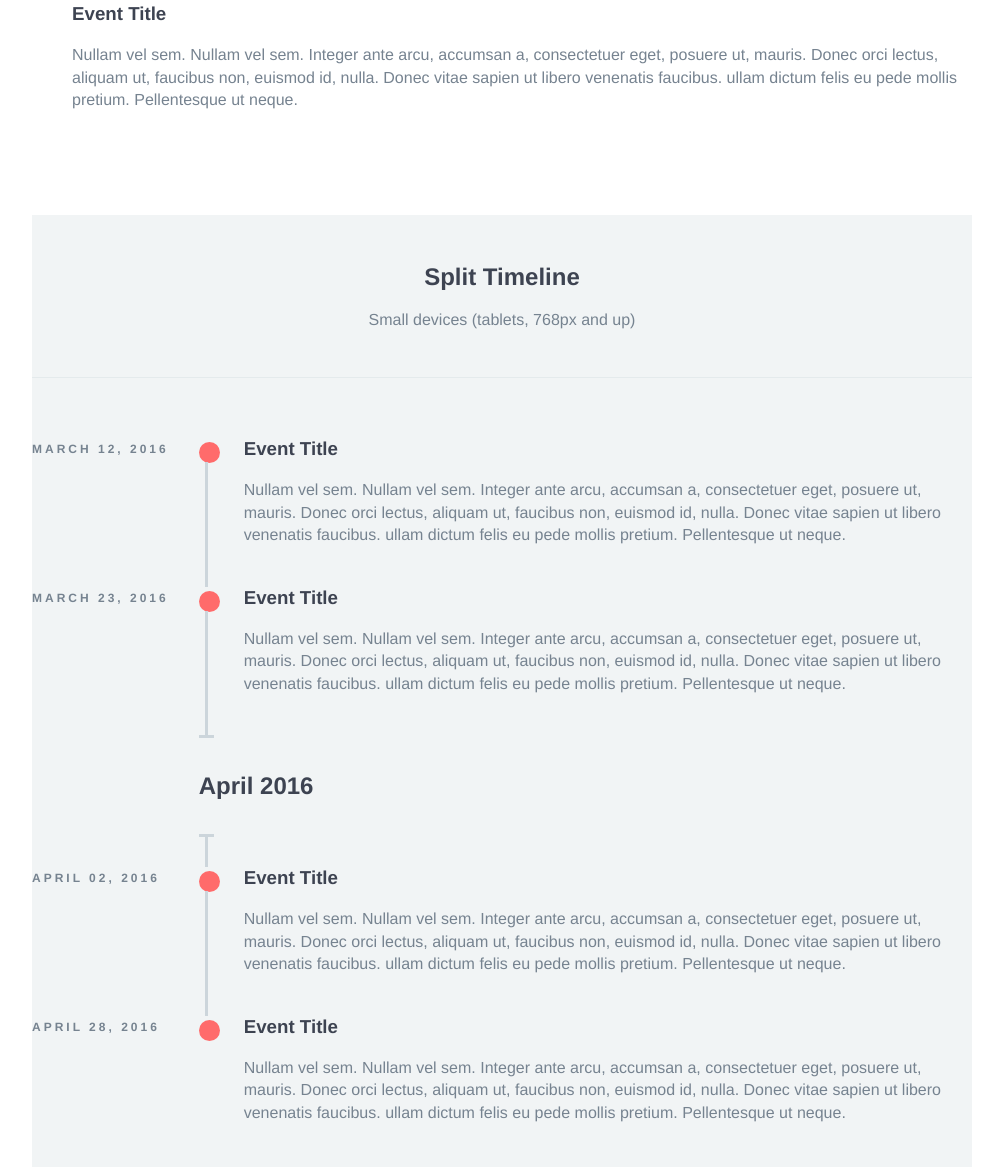
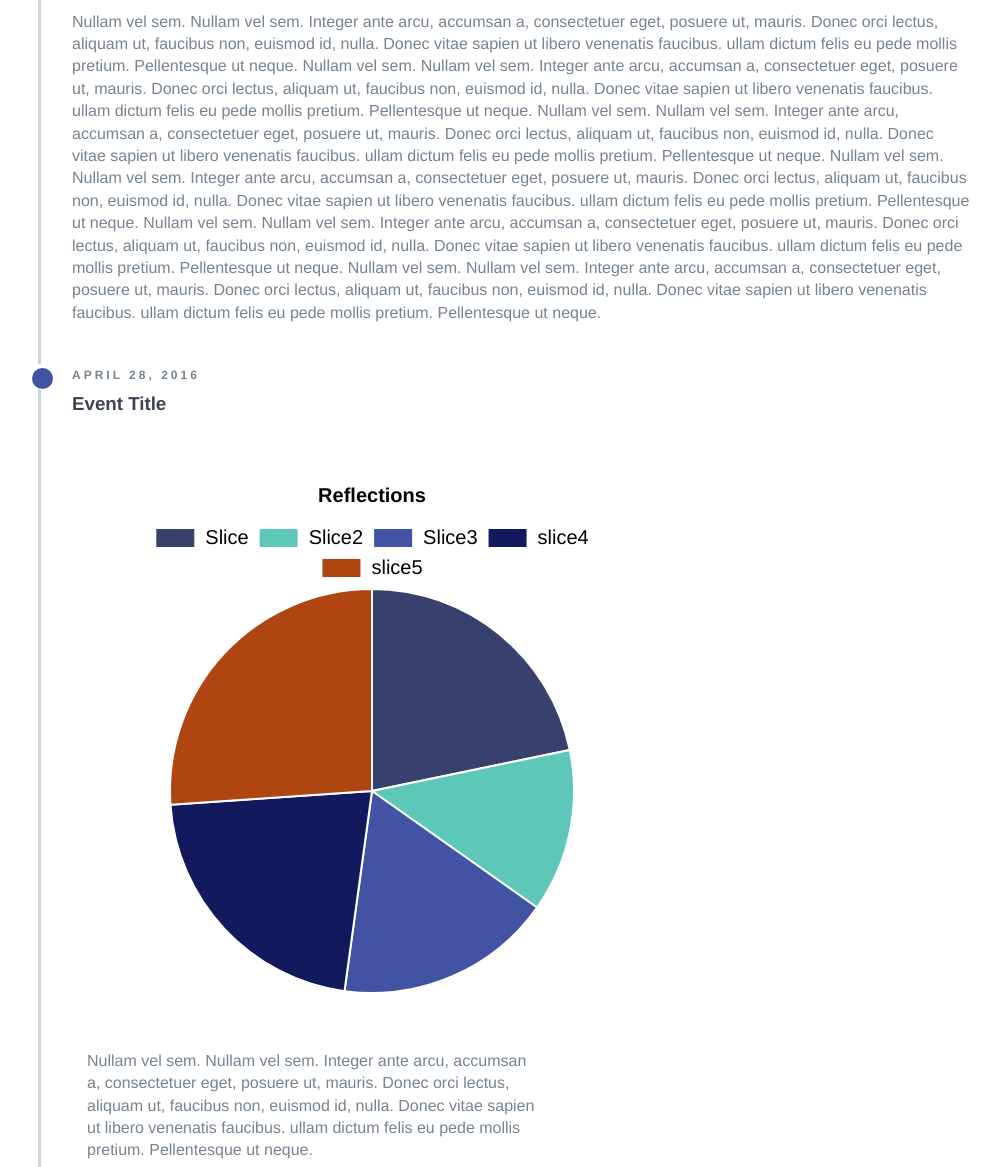
Before and after one commit to rhAIMcham/Change_leadership, a plain HTML site: page Templates/Timeline.html in a window 1280 px wide. Shown: the part 1090-2257 px from the top of the page, without its empty margins (138-1141 px from the left). Drawn offline with nearby package versions, Linux system fonts and the light colour scheme.

Commit message:
added graph to timeline

```diff
--- a/Templates/Timeline.html
+++ b/Templates/Timeline.html
@@ -1,6 +1,63 @@
 <head>
+        <script src="https://cdn.jsdelivr.net/npm/chart.js"></script>
 <style>
 
+/* =====================
+    COLOUR TOKENS
+===================== */
+:root {
+    --AIMblue: #4353A3;
+    --darkBlue: #38416D;
+    --teal: #5DC8B9;
+    --cream: #F1EEDE;
+    --grey: #e7e9ec;
+    --rust: #AF4510;
+    --navy: #12195C;
+    --white: #ffffff;
+    --lightBlue: #AEBAE4;
+    --bg-app:          #f0ede8;
+    --bg-sidebar:      #e8e4de;
+    --bg-activity-pane:#454545;
+    --bg-panel:        #ffffff;
+    --bg-message-head: #f5f3f0;
+    --bg-private-tag:  #fff0ee;
+    --bg-unread-dot:   #378add;
+    --bg-avatar-blue:  #b5d4f4;
+    --bg-avatar-teal:  #9fe1cb;
+    --bg-selected-row: #e6f1fb;
+    --bg-badge:        #d85a30;
+    --bg-input:        #f5f3f0;
+    --text-primary:    #1a1a1a;
+    --text-secondary:  #666660;
+    --text-muted:      #999994;
+    --text-avatar-blue:#0c447c;
+    --text-avatar-teal:#085041;
+    --text-private:    #993c1d;
+    --text-badge:      #ffffff;
+    --text-link:       #185fa5;
+    --border-subtle:   #dedad3;
+    --border-medium:   #ccc8c0;
+    --radius-sm:  6px;
+    --radius-md:  8px;
+    --radius-lg:  12px;
+    --radius-pill:99px;
+    --purple-dark: #464775;
+    --purple-mid:  #6264A7;
+    --purple-light:#9EA2D4;
+    --sidebar-bg:  #1b1b2e;
+    --channel-bg:  #252538;
+    --chat-bg:     #ffffff;
+    --text-primary:#1a1a1a;
+    --text-secondary:#555;
+    --text-muted:  #999;
+    --border:      rgba(0,0,0,0.1);
+    --bg-secondary:#f5f5f5;
+    --bg-primary:  #ffffff;
+    --online:      #6EBB8A;
+    --away:        #F4A540;
+    --busy:        #E04D4D;
+    --unread:      #D65B8E;
+}
 
 body {
   margin: 0 170px;
@@ -17,10 +74,10 @@ h1, h2, h3, h4, h5, h6 {
 }
 
 a {
-  color: #FF6B6B;
+  color: var(--AIMblue);
 }
 a:hover {
-  color: #ff9a9a;
+  color: var(--lightBlue);
   text-decoration: none;
 }
 
@@ -44,7 +101,7 @@ a:hover {
 }
 
 .container-fluid .row {
-  padding: 0 0 4em 0;
+  padding: 4rem 0 4em 0;
 }
 .container-fluid .row:nth-child(even) {
   background: #F1F4F5;
@@ -107,7 +164,7 @@ a:hover {
   width: 15px;
 }
 .timeline-marker:before {
-  background: #FF6B6B;
+  background:  var(--AIMblue);
   border: 3px solid transparent;
   border-radius: 100%;
   content: "";
@@ -135,7 +192,7 @@ a:hover {
 
 .timeline-item:not(.period):hover .timeline-marker:before {
   background: transparent;
-  border: 3px solid #FF6B6B;
+  border: 3px solid  var(--lightBlue);
 }
 
 /*----- TIMELINE CONTENT -----*/
@@ -146,6 +203,9 @@ a:hover {
   margin-bottom: 0;
 }
 
+.timeline-content > table {
+    width: 100%;
+}
 /*----- TIMELINE PERIOD -----*/
 .period {
   padding: 0;
@@ -283,26 +343,38 @@ a:hover {
 ----------------------------------------------*/
 .marker-outline .timeline-marker:before {
   background: transparent;
-  border-color: #FF6B6B;
+  border-color: var(--AIMblue);
 }
 .marker-outline .timeline-item:hover .timeline-marker:before {
-  background: #FF6B6B;
+  background:  var(--AIMblue);
 }
+
+/*-----Graph styling -------*/
+.canvasCard {
+  width:600px;
+  overflow: hidden;
+}
+.graphContainment {
+    display: flex;
+    flex-wrap: wrap;
+}
+
+.graphContainment > .table-companion {
+    max-width: 50%;
+}
+
+.graphContainment > :nth-child(2) {
+    margin-left: 15px;
+}
+
 </style>
 </head>
 <body>
 <script src="https://use.typekit.net/bkt6ydm.js"></script>
 <script>try{Typekit.load({ async: true });}catch(e){}</script>
-<header class="example-header">
-    <h1 class="text-center">Simple Responsive Timeline</h1>
-    <p>Handcrafted by <a href="http://overflowdg.com" target="_blank">Overflow</a></p>
-</header>
+
 <div class="container-fluid">
     <div class="row example-basic">
-        <div class="col-md-12 example-title">
-            <h2>Basic Timeline</h2>
-            <p>Extra small devices (phones, less than 768px)</p>
-        </div>
         <div class="col-xs-10 col-xs-offset-1 col-sm-8 col-sm-offset-2">
             <ul class="timeline">
                 <li class="timeline-item">
@@ -312,8 +384,12 @@ a:hover {
                     <div class="timeline-marker"></div>
                     <div class="timeline-content">
                         <h3 class="timeline-title">Event Title</h3>
-                        <p>Nullam vel sem. Nullam vel sem. Integer ante arcu, accumsan a, consectetuer eget, posuere ut, mauris. Donec orci lectus, aliquam ut, faucibus non, euismod id, nulla. Donec vitae sapien ut libero venenatis faucibus. ullam dictum felis
-                            eu pede mollis pretium. Pellentesque ut neque.</p>
+                        <table>
+                            <tr>
+                                <td>Table contents 1</td>
+                                <td>Table contents 2</td>
+                            </tr>
+                        </table>
                     </div>
                 </li>
                 <li class="timeline-item">
@@ -332,6 +408,9 @@ a:hover {
                     <div class="timeline-marker"></div>
                     <div class="timeline-content">
                         <h2 class="timeline-title">April 2016</h2>
+                        <p>Do I get a paragroh here?
+
+                        </p>
                     </div>
                 </li>
                 <li class="timeline-item">
@@ -356,38 +435,6 @@ a:hover {
                             eu pede mollis pretium. Pellentesque ut neque. </p>
                     </div>
                 </li>
-            </ul>
-        </div>
-    </div>
-    <div class="row example-split">
-        <div class="col-md-12 example-title">
-            <h2>Split Timeline</h2>
-            <p>Small devices (tablets, 768px and up)</p>
-        </div>
-        <div class="col-xs-10 col-xs-offset-1 col-sm-8 col-sm-offset-2">
-            <ul class="timeline timeline-split">
-                <li class="timeline-item">
-                    <div class="timeline-info">
-                        <span>March 12, 2016</span>
-                    </div>
-                    <div class="timeline-marker"></div>
-                    <div class="timeline-content">
-                        <h3 class="timeline-title">Event Title</h3>
-                        <p>Nullam vel sem. Nullam vel sem. Integer ante arcu, accumsan a, consectetuer eget, posuere ut, mauris. Donec orci lectus, aliquam ut, faucibus non, euismod id, nulla. Donec vitae sapien ut libero venenatis faucibus. ullam dictum felis
-                            eu pede mollis pretium. Pellentesque ut neque.</p>
-                    </div>
-                </li>
-                <li class="timeline-item">
-                    <div class="timeline-info">
-                        <span>March 23, 2016</span>
-                    </div>
-                    <div class="timeline-marker"></div>
-                    <div class="timeline-content">
-                        <h3 class="timeline-title">Event Title</h3>
-                        <p>Nullam vel sem. Nullam vel sem. Integer ante arcu, accumsan a, consectetuer eget, posuere ut, mauris. Donec orci lectus, aliquam ut, faucibus non, euismod id, nulla. Donec vitae sapien ut libero venenatis faucibus. ullam dictum felis
-                            eu pede mollis pretium. Pellentesque ut neque. </p>
-                    </div>
-                </li>
                                 <li class="timeline-item period">
                     <div class="timeline-info"></div>
                     <div class="timeline-marker"></div>
@@ -403,6 +450,17 @@ a:hover {
                     <div class="timeline-content">
                         <h3 class="timeline-title">Event Title</h3>
                         <p>Nullam vel sem. Nullam vel sem. Integer ante arcu, accumsan a, consectetuer eget, posuere ut, mauris. Donec orci lectus, aliquam ut, faucibus non, euismod id, nulla. Donec vitae sapien ut libero venenatis faucibus. ullam dictum felis
+                            eu pede mollis pretium. Pellentesque ut neque.
+                        Nullam vel sem. Nullam vel sem. Integer ante arcu, accumsan a, consectetuer eget, posuere ut, mauris. Donec orci lectus, aliquam ut, faucibus non, euismod id, nulla. Donec vitae sapien ut libero venenatis faucibus. ullam dictum felis
+                            eu pede mollis pretium. Pellentesque ut neque.
+                        Nullam vel sem. Nullam vel sem. Integer ante arcu, accumsan a, consectetuer eget, posuere ut, mauris. Donec orci lectus, aliquam ut, faucibus non, euismod id, nulla. Donec vitae sapien ut libero venenatis faucibus. ullam dictum felis
+                            eu pede mollis pretium. Pellentesque ut neque.
+
+                        Nullam vel sem. Nullam vel sem. Integer ante arcu, accumsan a, consectetuer eget, posuere ut, mauris. Donec orci lectus, aliquam ut, faucibus non, euismod id, nulla. Donec vitae sapien ut libero venenatis faucibus. ullam dictum felis
+                            eu pede mollis pretium. Pellentesque ut neque.
+                        Nullam vel sem. Nullam vel sem. Integer ante arcu, accumsan a, consectetuer eget, posuere ut, mauris. Donec orci lectus, aliquam ut, faucibus non, euismod id, nulla. Donec vitae sapien ut libero venenatis faucibus. ullam dictum felis
+                            eu pede mollis pretium. Pellentesque ut neque.
+                        Nullam vel sem. Nullam vel sem. Integer ante arcu, accumsan a, consectetuer eget, posuere ut, mauris. Donec orci lectus, aliquam ut, faucibus non, euismod id, nulla. Donec vitae sapien ut libero venenatis faucibus. ullam dictum felis
                             eu pede mollis pretium. Pellentesque ut neque. </p>
                     </div>
                 </li>
@@ -413,47 +471,23 @@ a:hover {
                     <div class="timeline-marker"></div>
                     <div class="timeline-content">
                         <h3 class="timeline-title">Event Title</h3>
+                        <div class="graphContainment">
+
+                            <section class="canvasCard">
+                                <canvas width="500" height="400" id="myChart" class="canvasGraph">
+                                </canvas>
+                            </section>
+                            <div class="table-companion">
                             <p>Nullam vel sem. Nullam vel sem. Integer ante arcu, accumsan a, consectetuer eget, posuere ut, mauris. Donec orci lectus, aliquam ut, faucibus non, euismod id, nulla. Donec vitae sapien ut libero venenatis faucibus. ullam dictum felis
-                            eu pede mollis pretium. Pellentesque ut neque. </p>
-                    </div>
-                </li>
-            </ul>
-        </div>
-    </div>
-    <div class="row example-centered">
-        <div class="col-md-12 example-title">
-            <h2>Centered Timeline</h2>
-            <p>Medium devices (desktops, 992px and up).</p>
-        </div>
-        <div class="col-xs-10 col-xs-offset-1 col-sm-8 col-sm-offset-2">
-            <ul class="timeline timeline-centered">
-                <li class="timeline-item">
-                    <div class="timeline-info">
-                        <span>March 12, 2016</span>
-                    </div>
-                    <div class="timeline-marker"></div>
-                    <div class="timeline-content">
-                        <h3 class="timeline-title">Event Title</h3>
+                        eu pede mollis pretium. Pellentesque ut neque.</p>
+                         <p>Nullam vel sem. Nullam vel sem. Integer ante arcu, accumsan a, consectetuer eget, posuere ut, mauris. Donec orci lectus, aliquam ut, faucibus non, euismod id, nulla. Donec vitae sapien ut libero venenatis faucibus. ullam dictum felis
+                        eu pede mollis pretium. Pellentesque ut neque.</p>
+                         <p>Nullam vel sem. Nullam vel sem. Integer ante arcu, accumsan a, consectetuer eget, posuere ut, mauris. Donec orci lectus, aliquam ut, faucibus non, euismod id, nulla. Donec vitae sapien ut libero venenatis faucibus. ullam dictum felis
+                        eu pede mollis pretium. Pellentesque ut neque.</p>
                          <p>Nullam vel sem. Nullam vel sem. Integer ante arcu, accumsan a, consectetuer eget, posuere ut, mauris. Donec orci lectus, aliquam ut, faucibus non, euismod id, nulla. Donec vitae sapien ut libero venenatis faucibus. ullam dictum felis
                         eu pede mollis pretium. Pellentesque ut neque.</p>
                         </div>
-                </li>
-                <li class="timeline-item">
-                    <div class="timeline-info">
-                        <span>March 23, 2016</span>
                         </div>
-                    <div class="timeline-marker"></div>
-                    <div class="timeline-content">
-                        <h3 class="timeline-title">Event Title</h3>
-                        <p>Nullam vel sem. Nullam vel sem. Integer ante arcu, accumsan a, consectetuer eget, posuere ut, mauris. Donec orci lectus, aliquam ut, faucibus non, euismod id, nulla. Donec vitae sapien ut libero venenatis faucibus. ullam dictum felis
-                            eu pede mollis pretium. Pellentesque ut neque. </p>
-                    </div>
-                </li>
-                <li class="timeline-item period">
-                    <div class="timeline-info"></div>
-                    <div class="timeline-marker"></div>
-                    <div class="timeline-content">
-                        <h2 class="timeline-title">April 2016</h2>
                     </div>
                 </li>
                                 <li class="timeline-item">
@@ -467,19 +501,71 @@ a:hover {
                             eu pede mollis pretium. Pellentesque ut neque. </p>
                     </div>
                 </li>
-                <li class="timeline-item">
-                    <div class="timeline-info">
-                        <span>April 28, 2016</span>
-                    </div>
-                    <div class="timeline-marker"></div>
-                    <div class="timeline-content">
-                        <h3 class="timeline-title">Event Title</h3>
-                        <p>Nullam vel sem. Nullam vel sem. Integer ante arcu, accumsan a, consectetuer eget, posuere ut, mauris. Donec orci lectus, aliquam ut, faucibus non, euismod id, nulla. Donec vitae sapien ut libero venenatis faucibus. ullam dictum felis
-                            eu pede mollis pretium. Pellentesque ut neque. </p>
-                    </div>
-                </li>
+
             </ul>
         </div>
     </div>
 </div>
 </body>
+ <script>
+
+//first variable defines what the points are labeled with
+var labels = ["Slice", "Slice2", "Slice3", "slice4", "slice5"];
+//second variable is our array - this is what we need to push our values to.
+let yValues = [5, 3, 4, 5, 6];
+//Test variable to change the map area from that horrible grey
+
+
+
+const chart = new Chart("myChart", {
+  type: "pie",
+  data: {
+    labels,
+    datasets: [{
+      backgroundColor: [
+      '#38416D',
+      '#5DC8B9',
+      '#4353A3',
+      '#12195C',
+      '#AF4510' //TODO: connect colour of area and 'on' toggle in inputs
+    ],
+      data: yValues,
+      label: 'Values',
+    }],
+  },
+options: {
+    responsive: true,
+     layout: {
+            padding: 40
+        },
+    plugins: {
+      tooltip: {
+        displayColors: false,
+      },
+      legend: {
+        position: 'top',
+        labels: {
+          color: 'black',
+                    // This more specific font property overrides the global property
+                    font: {
+                        size: 20,
+                    }
+                },
+      },
+      title: {
+        display: true,
+        text: 'Reflections',
+         color: 'black',
+                    // This more specific font property overrides the global property
+                    font: {
+                        size: 20,
+                    }
+      }
+    }
+  },
+});
+
+  chart.update();
+
+
+    </script>
```
Also changed, not shown: hoppers_insurance_homepage.html (added), skype_timeline.html (added). Lines whose indentation alone changed are shown as unchanged.
